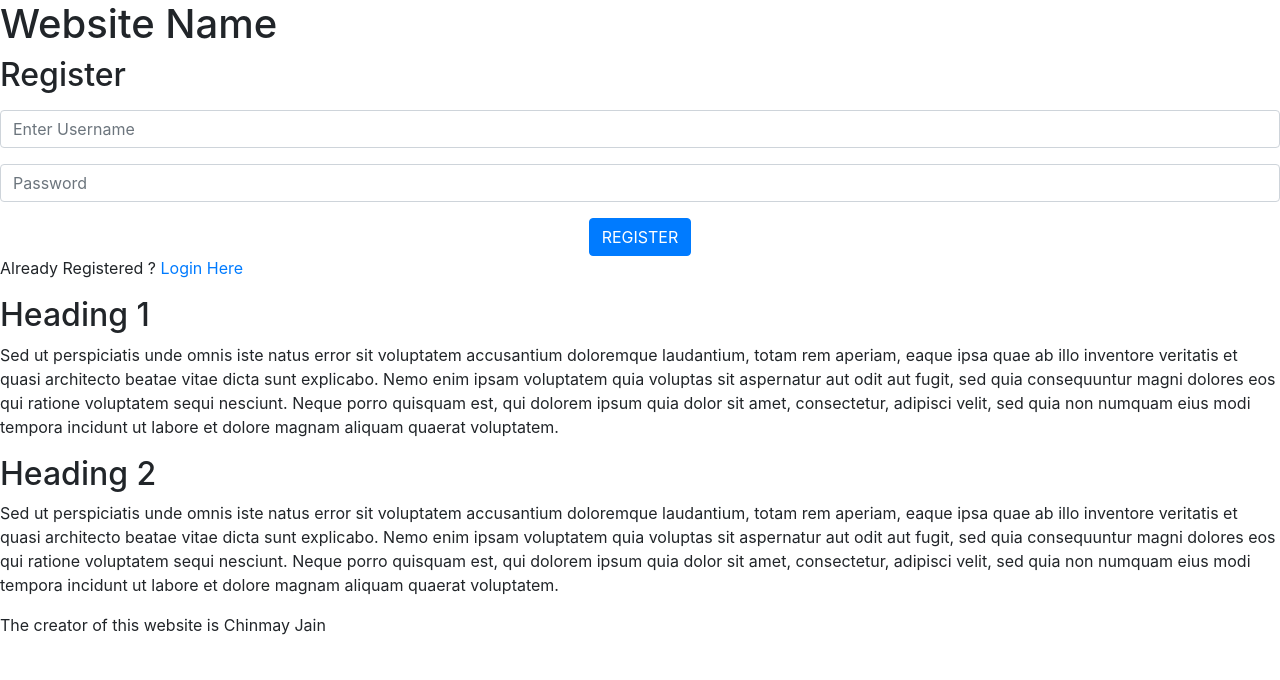
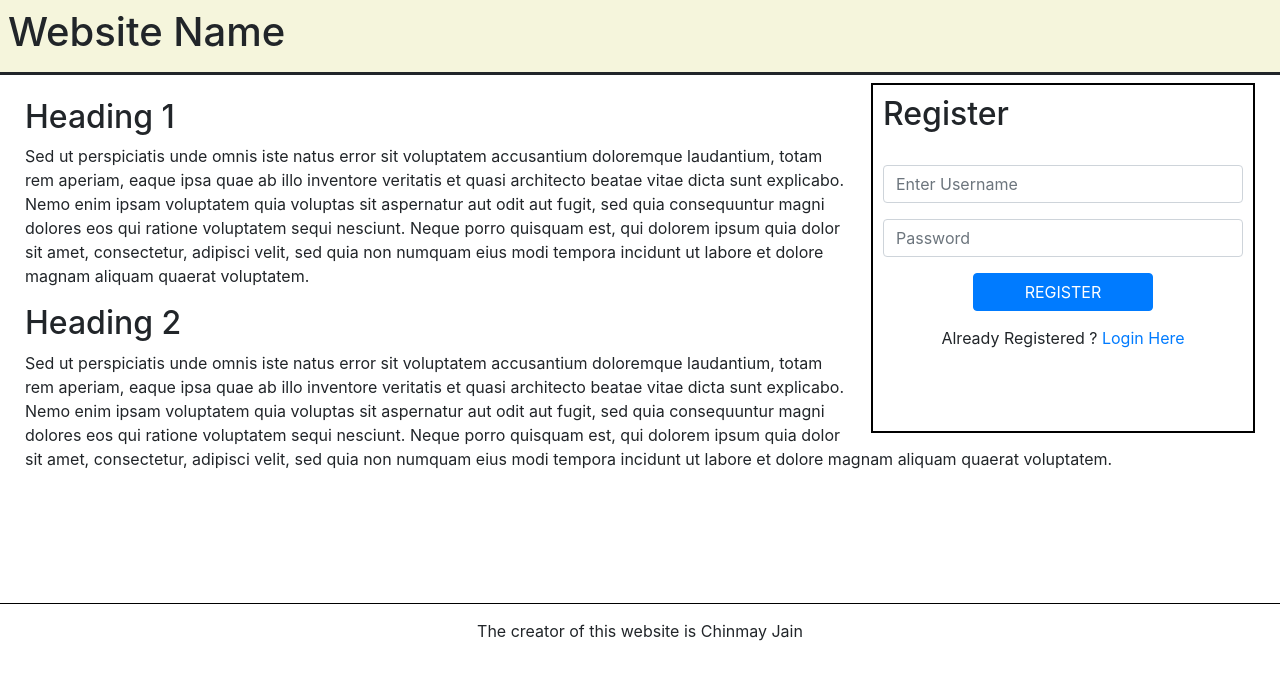
Before and after one commit to chinmay81098/Book-Review-App, a Flask app: page /register in a window 1280 px wide. Shown: the top 680 px of the page. Run offline with Flask 2, Linux system fonts and the light colour scheme; some libraries are stand-ins or nearby versions.

Commit message:
added UI changes for landing page

```diff
--- a/static/base.css
+++ b/static/base.css
@@ -1,7 +1,43 @@
-.userAuth {
-    width: 40%;
-    /* border: solid grey; */
-    padding: 20px 20px;
-    margin: auto;
-    /* align-items: center;*/
-}
+
+ nav {
+    background-color: beige;
+    padding: 0.5rem;
+    border-bottom: solid 1px;
+    box-shadow: 0px 2px;
+ }
+
+ aside {
+    float: right;
+    width: 30%;
+    border: solid black 2px;
+    padding: 10px;
+    margin: 10px 25px;
+    height: 350px;
+ }
+
+ section{
+    padding: 10px;
+    margin: 15px;
+    height: 500px;
+    clear: left;
+ }
+ footer {
+    border-top: solid black 1px;
+    text-align: center;
+    padding-top: 15px;
+ }
+
+ form {
+    margin-top: 2rem;
+ }
+ .btn {
+     width: 50%;
+ }
+ form.form-group {
+    margin-bottom: 2rem;
+ }
+
+ .new-user {
+    text-align: center;
+    margin: 15px;
+ }
```
